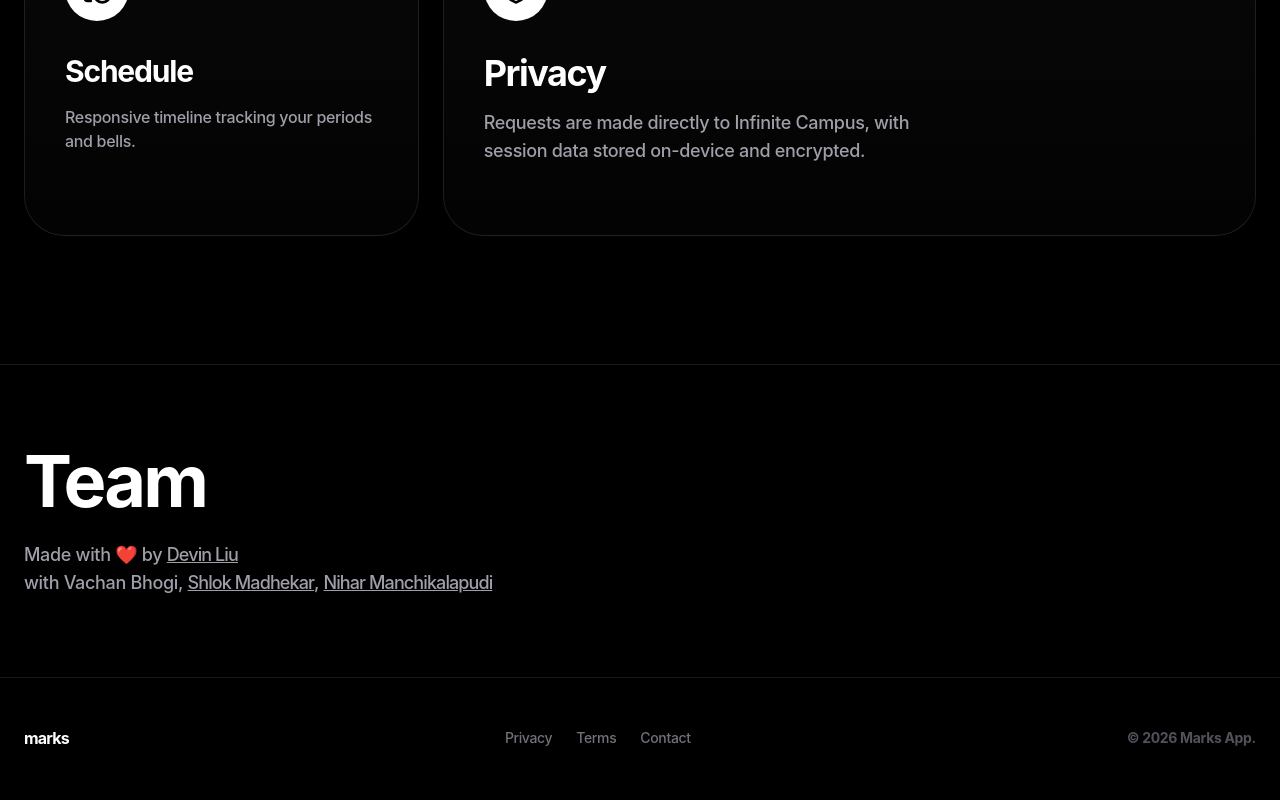
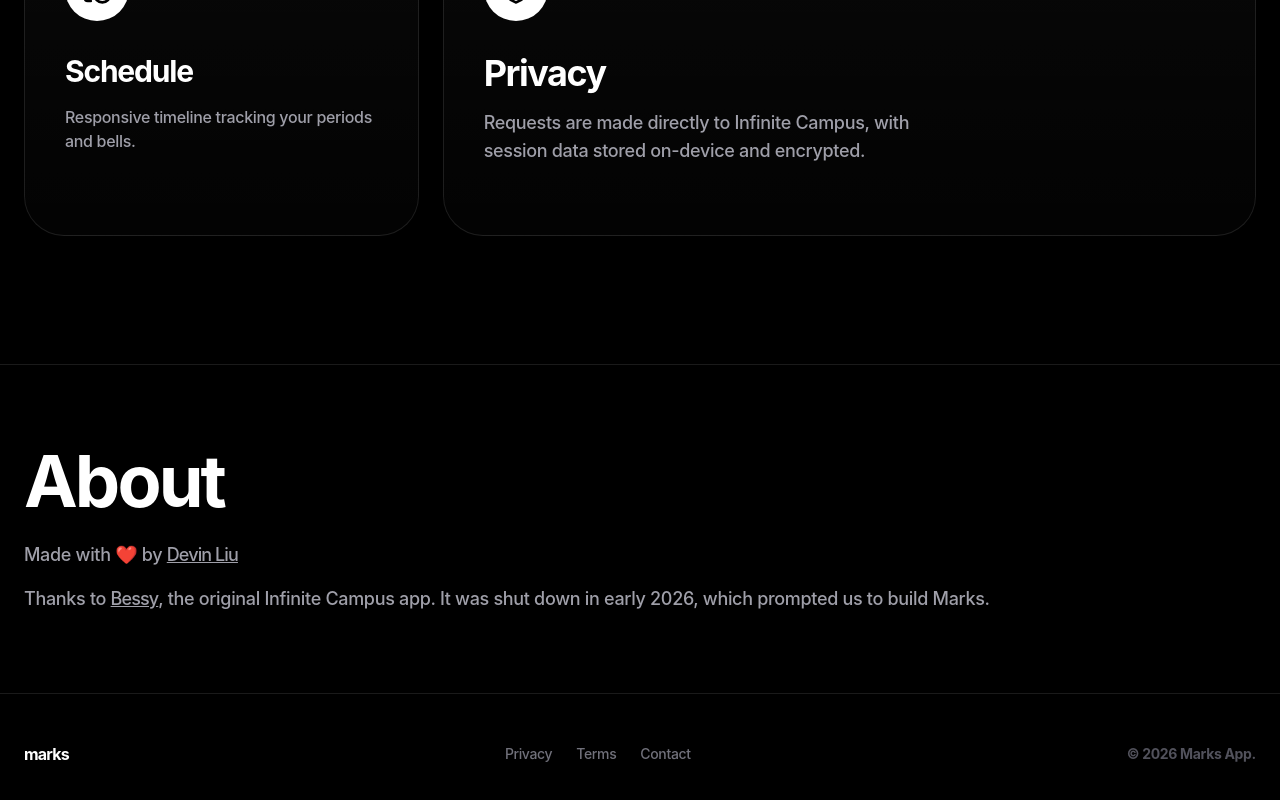
Before and after one commit to dliu99/gradian-web-next, a Next.js app: page / in a window 1280 px wide. Shown: the part 2384-3184 px from the top of the page. Built offline with nearby package versions, Linux system fonts and the light colour scheme.

Commit message:
Update Marks landing page credits (#2)

```diff
--- a/src/app/layout.tsx
+++ b/src/app/layout.tsx
@@ -13,7 +13,7 @@ export const metadata: Metadata = {
     "Bessy app",
     "Marks infinite campus"
   ],
-  authors: [{ name: "Gradian" }],
+  authors: [{ name: "Devin Liu" }],
   openGraph: {
     title: "Gradian — Master Your Grades",
     description:
--- a/src/app/page.tsx
+++ b/src/app/page.tsx
@@ -192,9 +192,9 @@ export default function Home() {
         </div>
       </section>
 
-      <section id="team" className="border-t border-white/10 py-20">
+      <section id="credits" className="border-t border-white/10 py-20">
         <div className="max-w-7xl mx-auto px-6">
-          <h2 className="text-5xl md:text-7xl font-bold tracking-tighter mb-6">Team</h2>
+          <h2 className="text-5xl md:text-7xl font-bold tracking-tighter mb-6">About</h2>
           <p className="text-zinc-400 text-lg font-medium">
             Made with ❤️ by {" "}
             <a
@@ -205,8 +205,18 @@ export default function Home() {
             >
               Devin Liu
             </a>
-            <br></br>
-            with Vachan Bhogi, <a href="https://shlok.vercel.app" target="_blank" rel="noopener noreferrer" className="underline tracking-tighter hover:text-zinc-300 transition-colors">Shlok Madhekar</a>, <a href='https://niharm.me' target="_blank" rel="noopener noreferrer" className="underline tracking-tighter hover:text-zinc-300 transition-colors">Nihar Manchikalapudi</a>
+          </p>
+          <p className="mt-4 text-zinc-400 text-lg font-medium">
+            Thanks to {" "}
+            <a
+              href="https://www.bessy.io/"
+              target="_blank"
+              rel="noopener noreferrer"
+              className="underline tracking-tighter hover:text-zinc-300 transition-colors"
+            >
+              Bessy
+            </a>
+            , the original Infinite Campus app. It was shut down in early 2026, which prompted us to build Marks.
           </p>
         </div>
       </section>
--- a/src/app/privacy/page.tsx
+++ b/src/app/privacy/page.tsx
@@ -23,9 +23,9 @@ export default function PrivacyPolicy() {
             or uninstall.
           </p>
           <p>
-            This Privacy Policy applies to the marks app ("Application") developed
-            by Devin Liu ("Service Provider"). The Application is provided "AS
-            IS".
+            This Privacy Policy applies to the marks app (&quot;Application&quot;) developed
+            by Devin Liu (&quot;Service Provider&quot;). The Application is provided &quot;AS
+            IS&quot;.
           </p>
 
           <h2 className="text-2xl font-bold text-white mt-12 mb-4">
--- a/src/app/terms/page.tsx
+++ b/src/app/terms/page.tsx
@@ -40,7 +40,7 @@ export default function TermsOfService() {
           </p>
           <h2 className="text-2xl font-bold text-white mt-12 mb-4">4. Contact Information</h2>
           <p>
-            For any questions or concerns regarding these terms, please contact us at: <a href="mailto:devin78988@gmail.com" className="text-white underline underline-offset-4">shlokmadhekar88@gmail.com</a>
+            For any questions or concerns regarding these terms, please contact us at: <a href="mailto:devin78988@gmail.com" className="text-white underline underline-offset-4">devin78988@gmail.com</a>
           </p>
         </div>
       </section>
```
